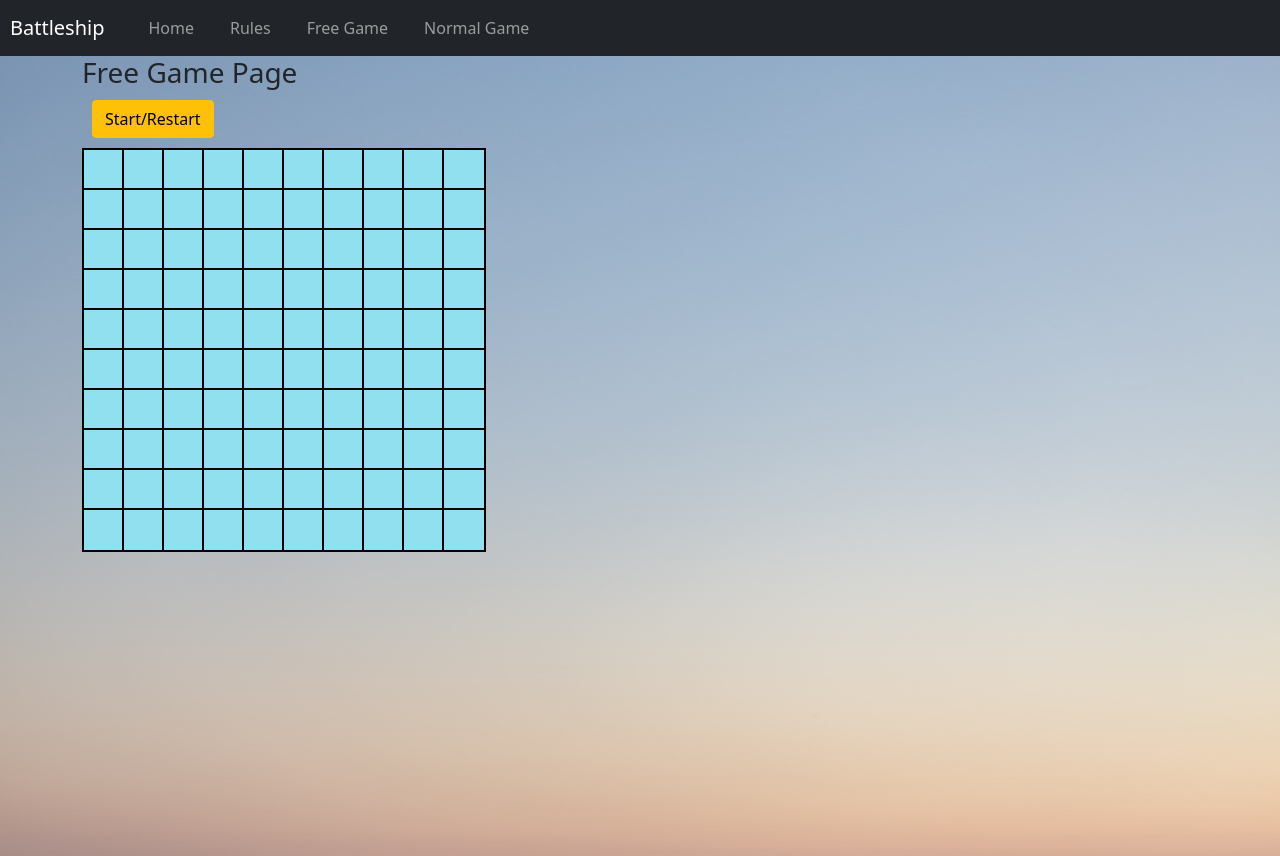
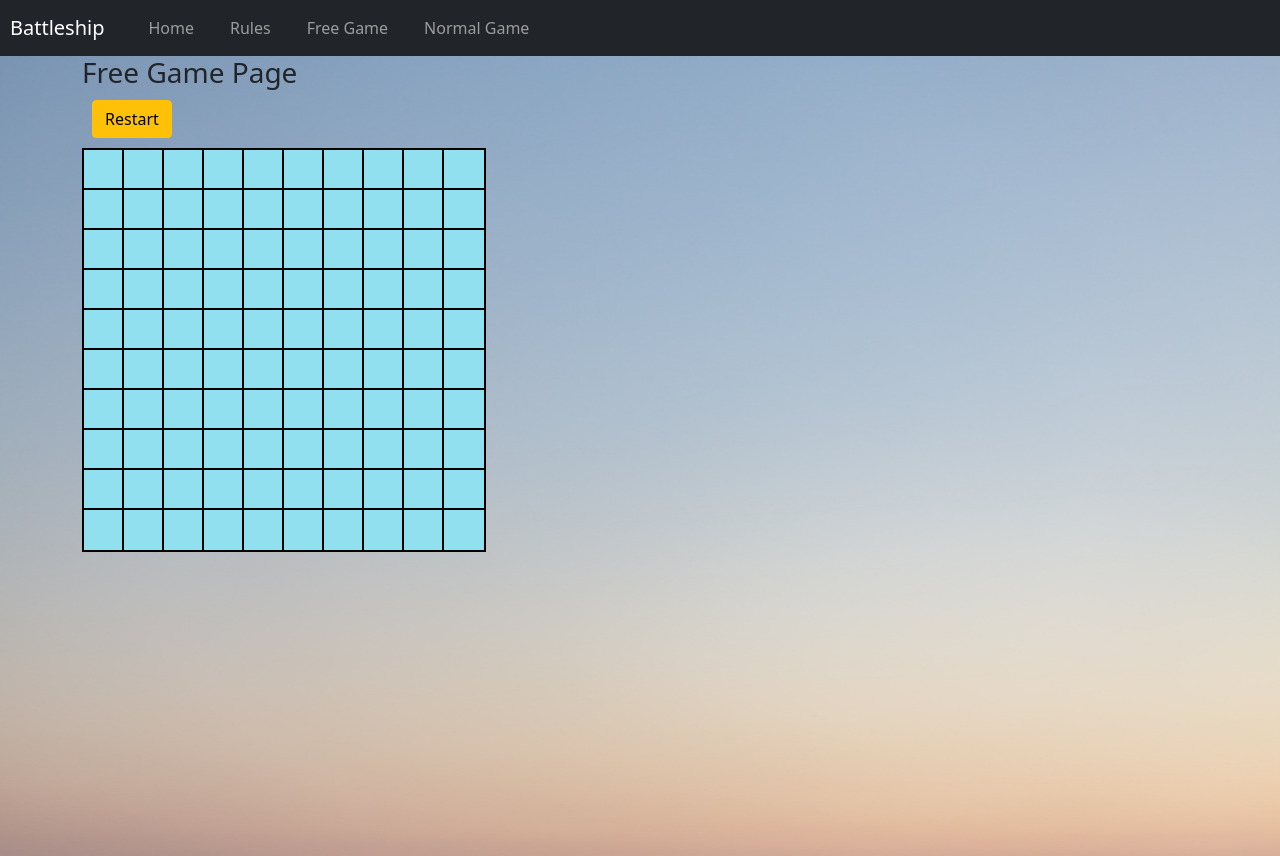
Before and after one commit to zahraaliaghazadeh/battleship, a React (Create React App) app: page /free-game in a window 1280 px wide. Built offline with nearby package versions, Linux system fonts and the light colour scheme.

Commit message:
wip restart button

```diff
--- a/src/Components/StartButton/StartButton.js
+++ b/src/Components/StartButton/StartButton.js
@@ -15,7 +15,7 @@ export default function StartButton(props) {
                 type: "START",
             })
         }>
-            Start/Restart
+            Restart
             {text}
         </button>
     )
```
